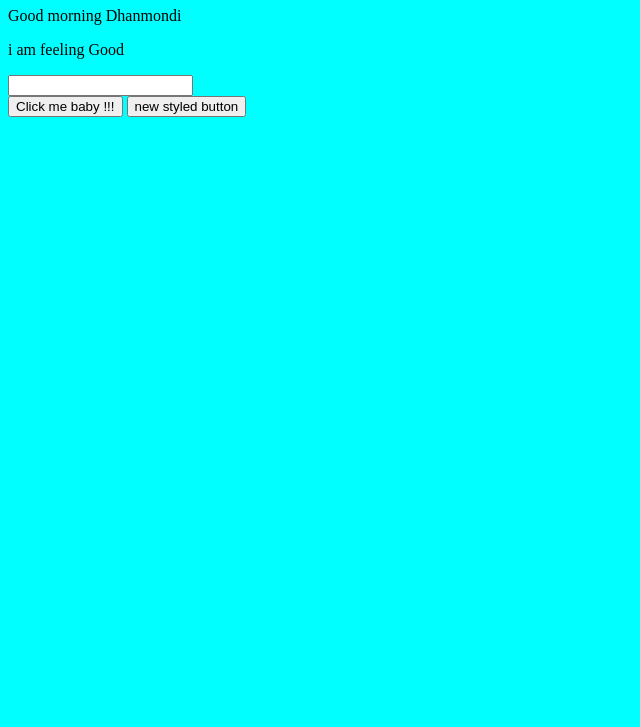
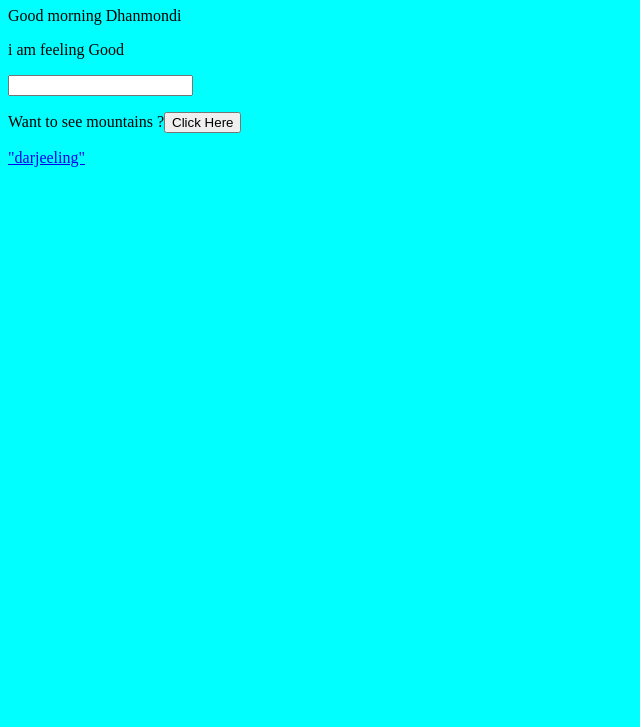
Before and after one commit to Indronilnrk99/june-30-2, a plain HTML site: page index.html in a window 1280 px wide. Shown: the part 73-800 px from the top of the page, without its empty margins (0-640 px from the left). Drawn offline with Linux system fonts and the light colour scheme.

Commit message:
link added, dialogue changed

```diff
--- a/index.html
+++ b/index.html
@@ -13,8 +13,8 @@
             <P>i am feeling Good</P>
             <input type= "text">
             <br>
-            <button> Click me baby !!!</button>
-            <button>new styled button</button>
+            <p>Want to see mountains ?<button>Click Here</button> </p>
+            <a href="https://www.google.com/url?sa=i&url=https%3A%2F%2Ftraveltriangle.com%2Fblog%2Fdarjeeling-in-monsoon%2F&psig=AOvVaw2shuZId2sE2PjM7YkFY90H&ust=1593655674973000&source=images&cd=vfe&ved=0CAIQjRxqFwoTCJCXwZD8quoCFQAAAAAdAAAAABAD">"darjeeling"</a>
         </div>
 
 </body>
```
